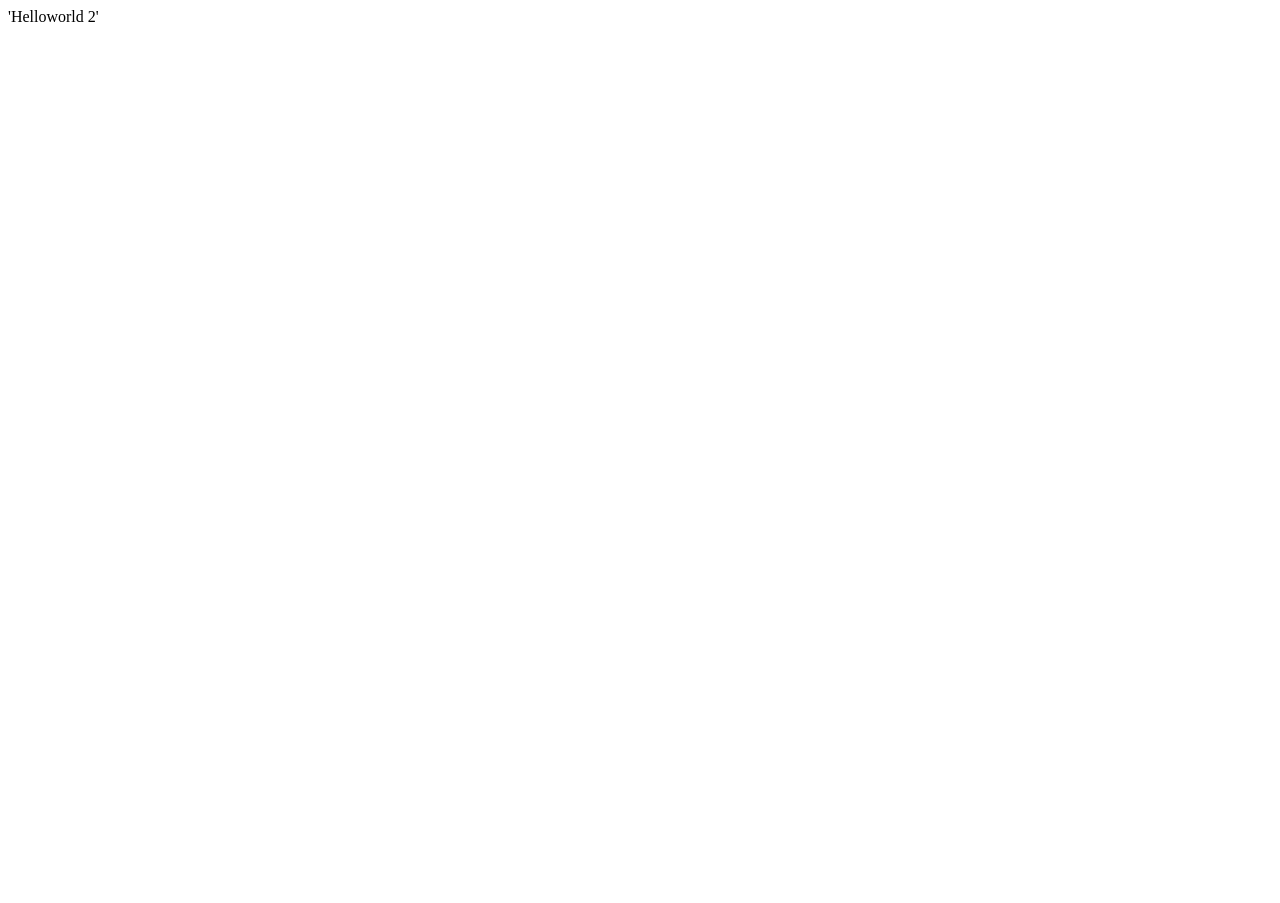
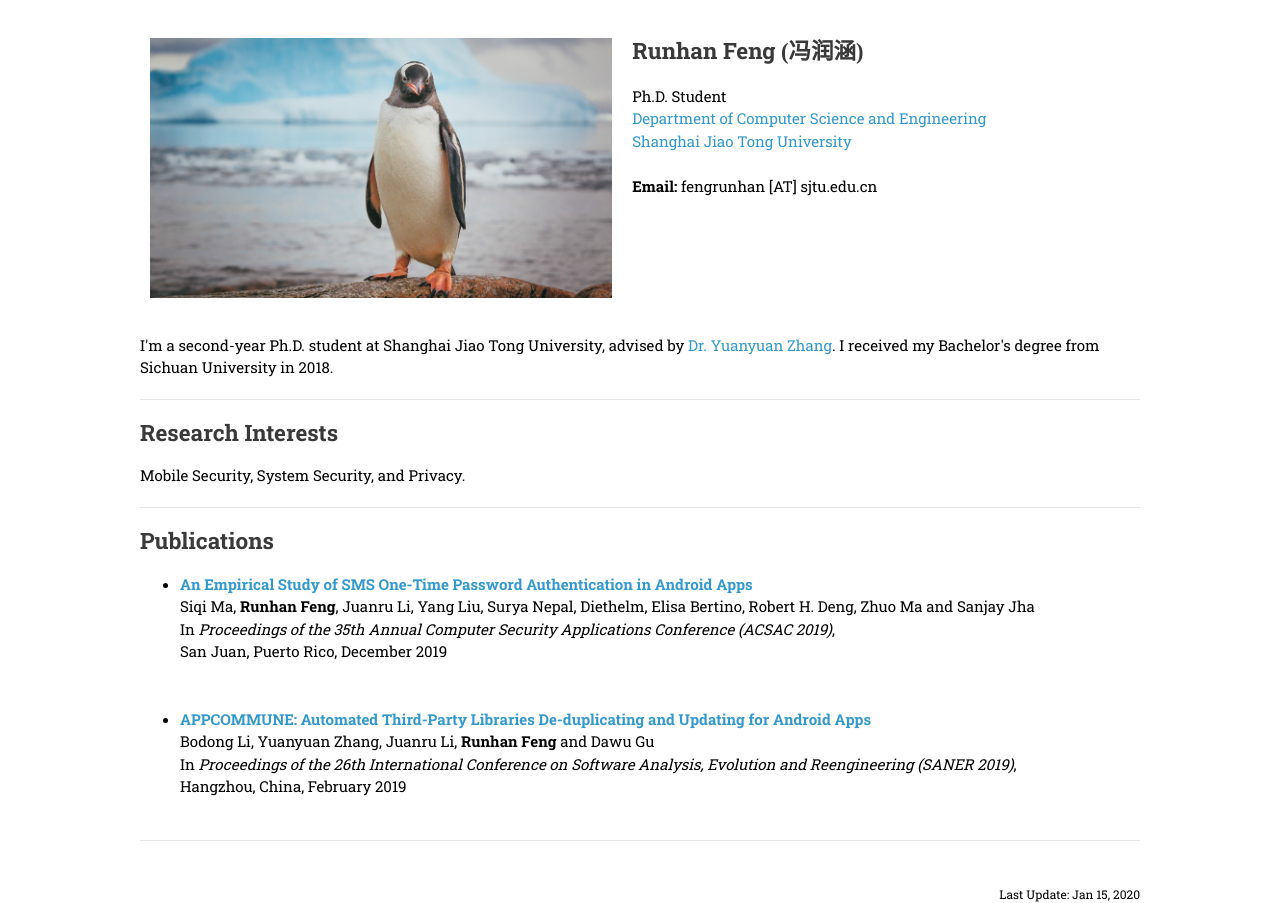
Before and after one commit to Aoa0/Aoa0.github.io, a plain HTML site: page index.html in a window 1280 px wide. Before the commit the page ends 800 px from the top, so only its background shows below. Drawn offline with Linux system fonts and the light colour scheme.

Commit message:
Add personal page

```diff
--- /dev/null
+++ b/files/style.css
@@ -0,0 +1,105 @@
+@import url(https://fonts.googleapis.com/css?family=Lato:300italic,700italic,300,700);
+@import url(https://fonts.googleapis.com/css?family=Roboto+Slab:400,700);
+
+#container {
+    display: block;
+    height: 100%;
+    margin-left: auto;
+    margin-right: auto;
+    min-height: 100%;
+    overflow: inherit;
+    width: 750pt;
+}
+
+
+
+#footer {
+    margin-top: 2em;
+    margin-left: auto;
+    margin-right: auto;
+    float: right;
+    font-family: 'Roboto Slab', Lato, 'Helvetica Neue', Helvetica, Arial, sans-serif;
+    font-size: 0.8em;
+}
+
+/* .footer {
+    background-color: #555753;
+    color: #FFFFFF;
+    display: block;
+    font-size: 11pt;
+    font-weight: bold;
+    letter-spacing: 0;
+    margin-left: auto;
+    margin-right: auto;
+    margin-top: 10pt;
+    padding: 5pt;
+    text-align: right;
+    width: 100%;
+  } */
+
+
+body {
+    padding:20px;
+    font:15px/1.5 'Roboto Slab', Lato, 'Helvetica Neue', Helvetica, Arial, sans-serif;
+    color:#000;
+    font-weight:400;
+}
+
+h1, h2, h3, h4, h5, h6 {
+    color:#222;
+    margin:0 0 20px;
+}
+
+p, ul, ol, table, pre, dl {
+    margin:0 0 20px;
+}
+
+h1, h2, h3 {
+    line-height:1.1;
+}
+
+h1 {
+    font-size:35px;
+    font: Lato;
+    font-weight:400;
+}
+
+h2 {
+    color:#393939;
+}
+
+h3, h4, h5, h6 {
+    color:#494949;
+}
+
+a {
+    color:#39c;
+    font-weight:400;
+    text-decoration:none;
+}
+
+a:hover {
+    color:#069;
+}
+
+a small {
+    font-size:11px;
+    color:#777;
+    margin-top:-0.6em;
+    display:block;
+}
+
+a:hover small {
+    color:#777;
+}
+
+*[lang="zh-Hans"] {
+    font-family: STKaiTi, KaiTi, FangSong, SimSun, serif;
+}
+
+hr {
+    border:0;
+    background:#e5e5e5;
+    height:1px;
+    margin:0 0 20px;
+}
--- a/index.html
+++ b/index.html
@@ -1 +1,61 @@
-'Helloworld 2'
+<!DOCTYPE HTML>
+<html>
+    <head>
+        <meta http-equiv="Content-Type" content="text/html;charset=utf-8" />
+        <link rel="stylesheet" type="text/css" media="screen" href="files/style.css" />
+        <title>Runhan Feng</title>
+    </head>
+
+    <body>
+        <div id="container">
+            <table border="0" cellspacing="0" cellpadding="10">
+                <tr>
+                  <td align="center" valign="middle">
+                    <img src="files/imgs/frh2018.jpg" height="260" alt="Runhan Feng">
+                  </td>
+                  <td valign="top">
+                    <h2>Runhan Feng <span lang="zh-Hans">(冯润涵)</span></h2>
+                    Ph.D. Student<br>
+                    <a href="http://www.cs.sjtu.edu.cn/">Department of Computer Science and Engineering</a></br>
+                    <a href="https://www.sjtu.edu.cn/">Shanghai Jiao Tong University</a></br></br>
+                    <b>Email: </b>fengrunhan [AT] sjtu.edu.cn</br>
+                </tr>
+            </table><p>
+
+            I'm a second-year Ph.D. student at Shanghai Jiao Tong University, advised by <a href="http://www.yyjess.com">Dr. Yuanyuan Zhang</a>.
+            I received my Bachelor's degree from Sichuan University in 2018.
+
+            <hr/>
+
+            <h2>Research Interests</h2>
+            Mobile Security, System Security, and Privacy.
+            <p></p>
+            <hr/>
+
+            <h2>Publications</h2>
+            <ul>
+                <li>
+                   <a href="pubs/acsac19.pdf"><b>An Empirical Study of SMS One-Time Password Authentication in Android Apps</b></a><br/>
+                   Siqi Ma, <b>Runhan Feng</b>, Juanru Li, Yang Liu, Surya Nepal, Diethelm, Elisa Bertino, Robert H. Deng, Zhuo Ma and Sanjay Jha <br>
+                   In <i>Proceedings of the 35th Annual Computer Security Applications Conference (ACSAC 2019)</i>,<br/>
+                   San Juan, Puerto Rico, December 2019<br>
+                   <br>
+                   <br>
+
+
+                <li>
+                   <a href="pubs/saner19.pdf"><b>APPCOMMUNE: Automated Third-Party Libraries De-duplicating and Updating for Android Apps</b></a><br/>
+                   Bodong Li, Yuanyuan Zhang, Juanru Li, <b>Runhan Feng</b> and Dawu Gu <br>
+                   In <i>Proceedings of the 26th International Conference on Software Analysis, Evolution and Reengineering (SANER 2019)</a></i>,<br/>
+                   Hangzhou, China, February 2019<br>
+                   <br>
+            </ul>
+            <hr/>
+
+            <div id="footer">
+                Last Update: Jan 15, 2020
+            </div>
+
+        </div>
+    </body>
+</html>
```
Also changed, not shown: files/imgs/frh2018.jpg (added), 2 other files.
